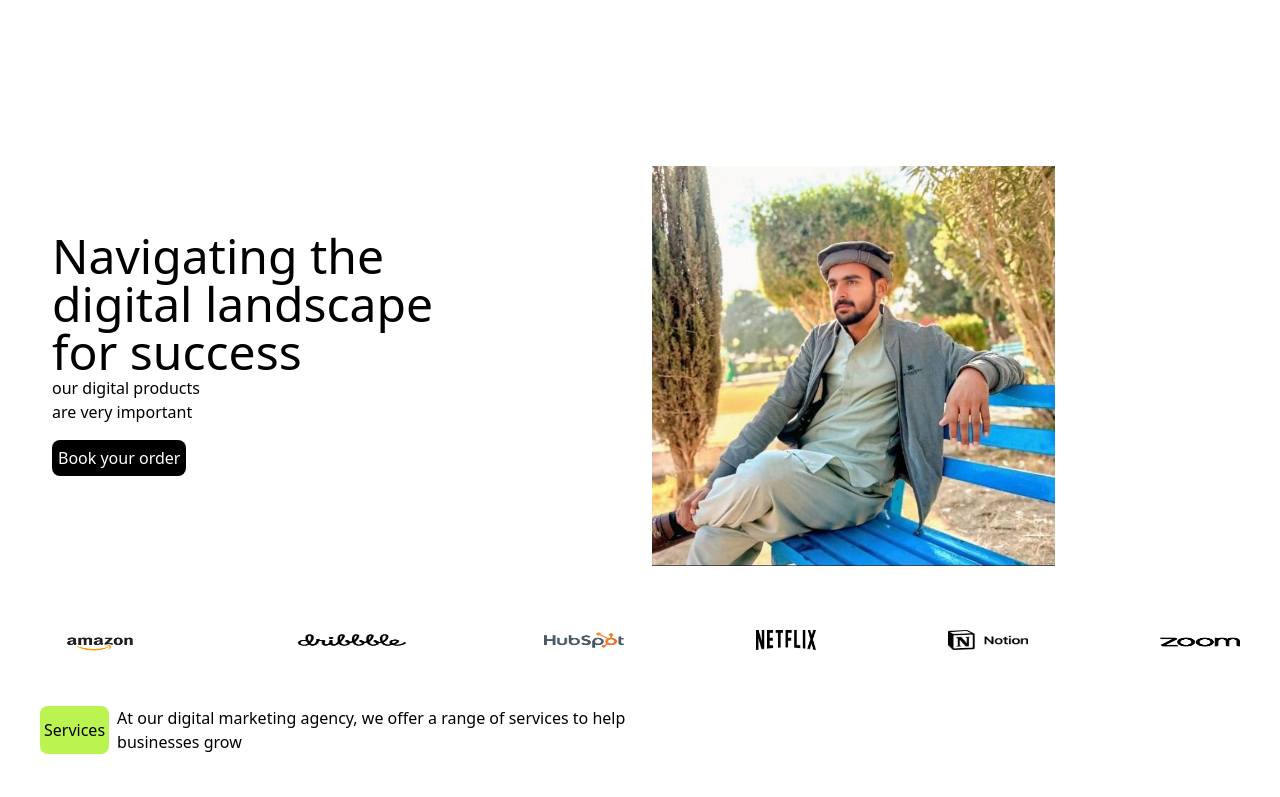
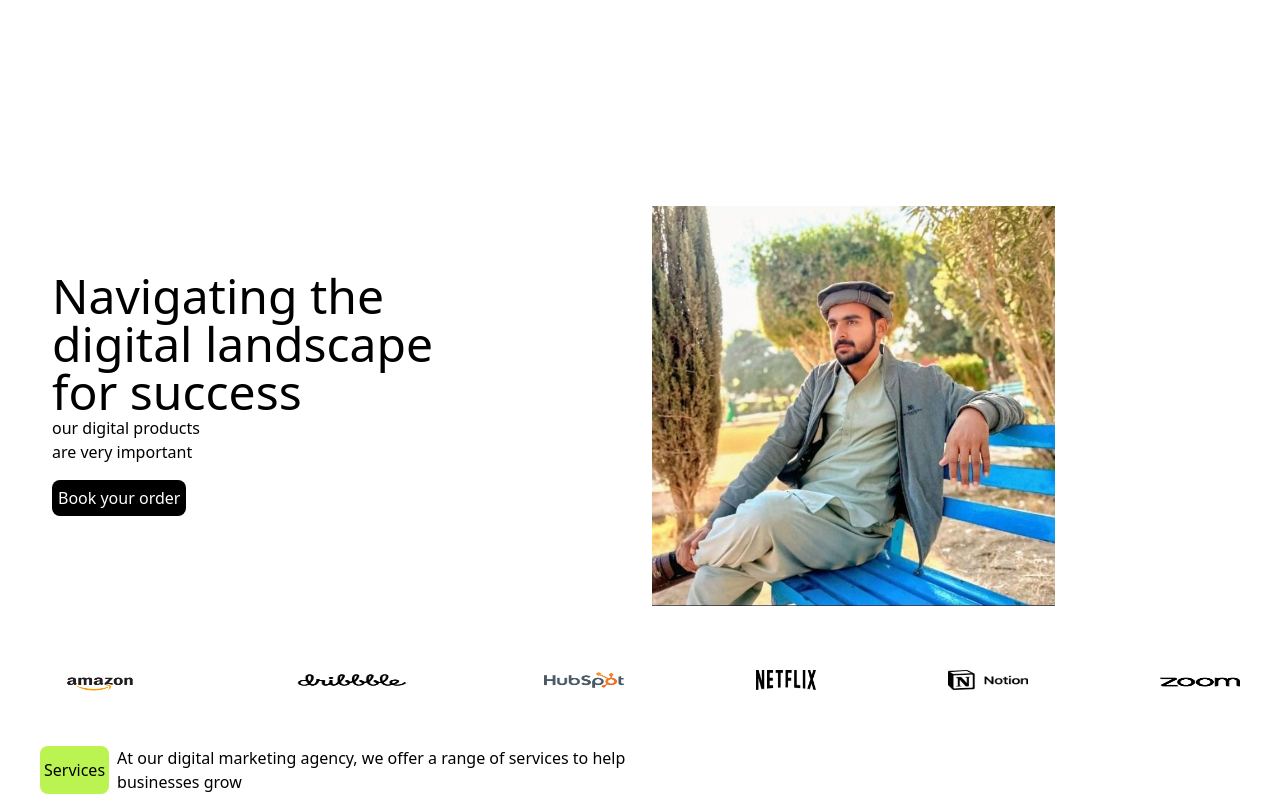
Before and after one commit to msaad517/portfolio, a website built with Vite: page index.html in a window 1280 px wide. Shown: the part 70-867 px from the top of the page. Built offline with nearby package versions, Linux system fonts and the light colour scheme; files whose address does not match are found by name.

Commit message:
MARGIN
SET THE MARGIN

```diff
--- a/index.html
+++ b/index.html
@@ -79,7 +79,7 @@
     });
   });
 </script>
-    <div class="bg-white text-black h-100 p-1 px-10 mt-40 ml-3 w-screen  flex flex-col sm:flex-row justify-center items-center ">
+    <div class="bg-white text-black h-100 p-1 px-10 mt-50 ml-3 w-screen  flex flex-col sm:flex-row justify-center items-center ">
         <div class="flex-1 ">
         <h2 class="text-5xl">
             Navigating the <br>digital landscape <br>for success
```
